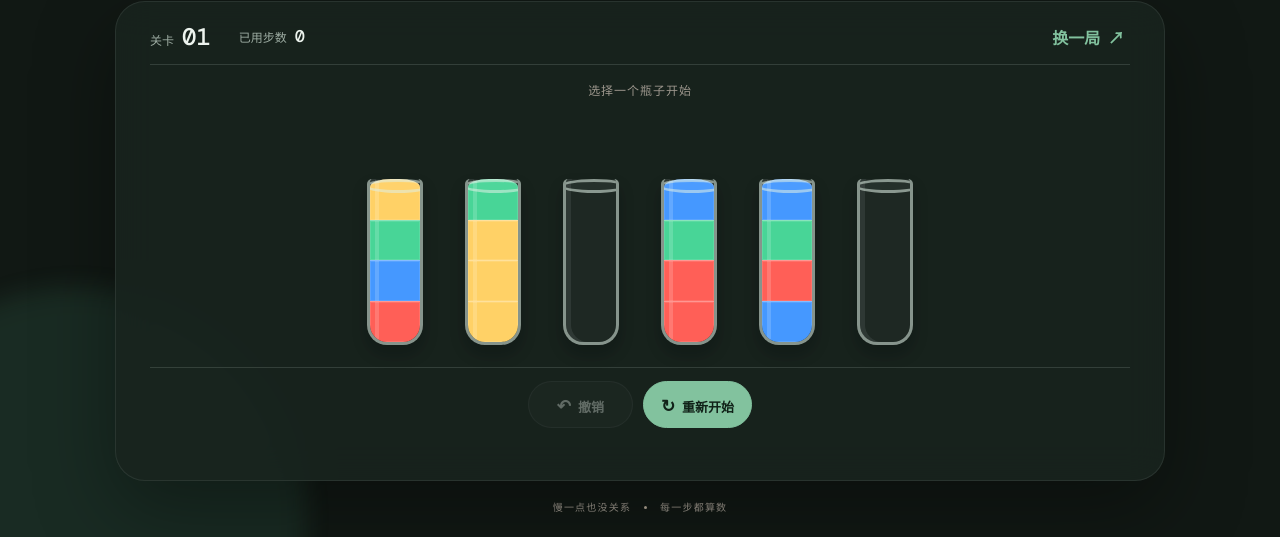
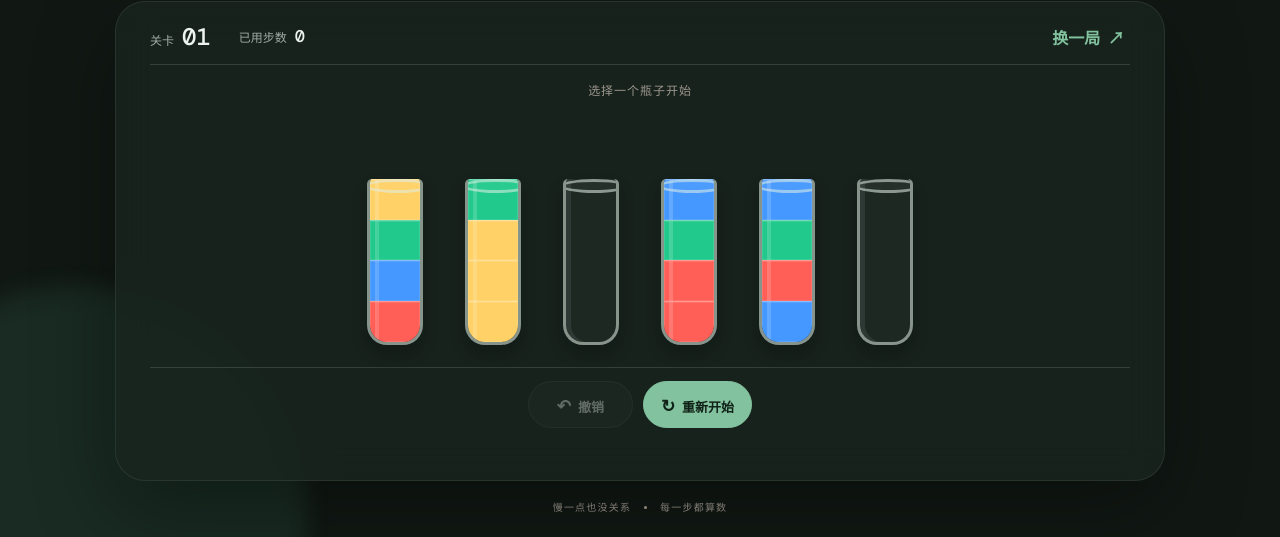
Before and after one commit to lsongdev/water-sort-puzzle, a website: page index.html in a window 1280 px wide. Shown: the part 334-871 px from the top of the page. Drawn offline with nearby package versions, Linux system fonts and the dark colour scheme.

Commit message:
Unify high-contrast water colors and flatten liquid surfaces

```diff
--- a/index.css
+++ b/index.css
@@ -1,5 +1,5 @@
 @import url('https://fonts.googleapis.com/css2?family=DM+Mono:wght@400;500&family=Noto+Sans+SC:wght@400;500;700;900&display=swap');
-:root { --ink:#233228; --muted:#718076; --paper:#f5efe4; --card:rgba(255,252,245,.82); --green:#35644a; --line:rgba(44,70,53,.14); --shadow:0 24px 70px rgba(61,58,42,.12); --water-0:#e76555; --water-1:#efb84f; --water-2:#599bc6; --water-3:#6aaf8e; --water-4:#8b73b8; --water-5:#e583a4; --water-6:#db8b48; --water-7:#76bfc2; }
+:root { --ink:#233228; --muted:#718076; --paper:#f5efe4; --card:rgba(255,252,245,.82); --green:#35644a; --line:rgba(44,70,53,.14); --shadow:0 24px 70px rgba(61,58,42,.12); --water-0:#ff5f57; --water-1:#ffd166; --water-2:#4598ff; --water-3:#22c98c; --water-4:#9d78f2; --water-5:#f05ca8; --water-6:#f58b2b; --water-7:#19bdc3; }
 * { box-sizing:border-box; }
 html,body { min-height:100%; }
 body { margin:0; color:var(--ink); background:var(--paper); font-family:"Noto Sans SC",system-ui,sans-serif; overflow-x:hidden; }
@@ -56,7 +56,6 @@ h1 em { color:var(--green); font-style:normal; }
 .bottle::before { content:""; position:absolute; z-index:3; top:0; left:-5px; width:60px; height:8px; border:3px solid rgba(42,64,51,.6); border-radius:50%; background:rgba(255,255,255,.2); }
 .liquid { position:relative; flex:0 0 25%; width:100%; border-top:1px solid rgba(255,255,255,.35); transition:background .25s; }
 .bottle-wrap.pouring .liquid,.liquid.transfer-in { min-height:0; transition:none; }
-.liquid.top { border-radius:42% 42% 0 0/8px 8px 0 0; }
 .liquid::after { content:""; position:absolute; inset:0 auto 0 5px; width:4px; background:rgba(255,255,255,.16); }
 .color-0 { background:var(--water-0); } .color-1 { background:var(--water-1); } .color-2 { background:var(--water-2); } .color-3 { background:var(--water-3); }
 .color-4 { background:var(--water-4); } .color-5 { background:var(--water-5); } .color-6 { background:var(--water-6); } .color-7 { background:var(--water-7); }
@@ -113,14 +112,6 @@ footer i { width:3px; height:3px; border-radius:50%; background:#b5a997; }
     --green:#82c29e;
     --line:rgba(225,242,231,.14);
     --shadow:0 28px 80px rgba(0,0,0,.35);
-    --water-0:#ff5f57;
-    --water-1:#ffd166;
-    --water-2:#4598ff;
-    --water-3:#48d597;
-    --water-4:#a985ff;
-    --water-5:#ff70b7;
-    --water-6:#ff9838;
-    --water-7:#27d5d8;
   }
   .ambient { opacity:.15; filter:blur(12px); }
   .ambient-one { background:#d47942; }
--- a/index.html
+++ b/index.html
@@ -12,9 +12,9 @@
   <meta property="og:description" content="倒一倒，理清缤纷色彩。">
   <meta property="og:type" content="website">
   <meta name="twitter:card" content="summary">
-  <link rel="manifest" href="manifest.json?v=1.2.1">
-  <link rel="stylesheet" href="index.css?v=1.2.1">
-  <script type="module" src="index.js?v=1.2.1"></script>
+  <link rel="manifest" href="manifest.json?v=1.2.2">
+  <link rel="stylesheet" href="index.css?v=1.2.2">
+  <script type="module" src="index.js?v=1.2.2"></script>
 </head>
 <body>
   <div class="ambient ambient-one"></div>
--- a/package.json
+++ b/package.json
@@ -1,6 +1,6 @@
 {
   "name": "water-sort-workshop",
-  "version": "1.2.1",
+  "version": "1.2.2",
   "private": true,
   "type": "module",
   "scripts": {
```
Also changed, not shown: 1 other file.
